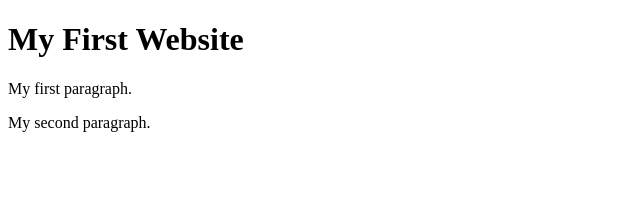
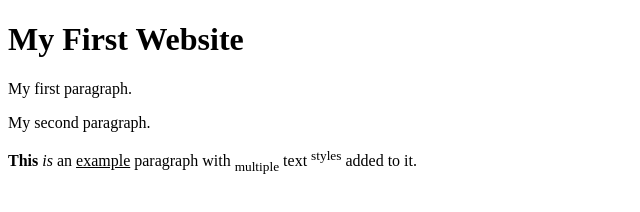
Before and after one commit to KazuGER/codersrank-practice, a website: page index.html in a window 1280 px wide. Shown: the whole page, without its empty margins (0-640 px from the left). Drawn offline with Linux system fonts and the light colour scheme.

Commit message:
Added paragraph with multiple text styles

```diff
--- a/index.html
+++ b/index.html
@@ -8,6 +8,7 @@
     <h1>My First Website</h1>
     <p>My first paragraph.</p>
     <p>My second paragraph.</p>
+    <p><strong>This</strong> <i>is</i> an <u>example</u> paragraph with <sub>multiple</sub> text <sup>styles</sup> added to it.</p>
 
   </body>
 </html>
```
